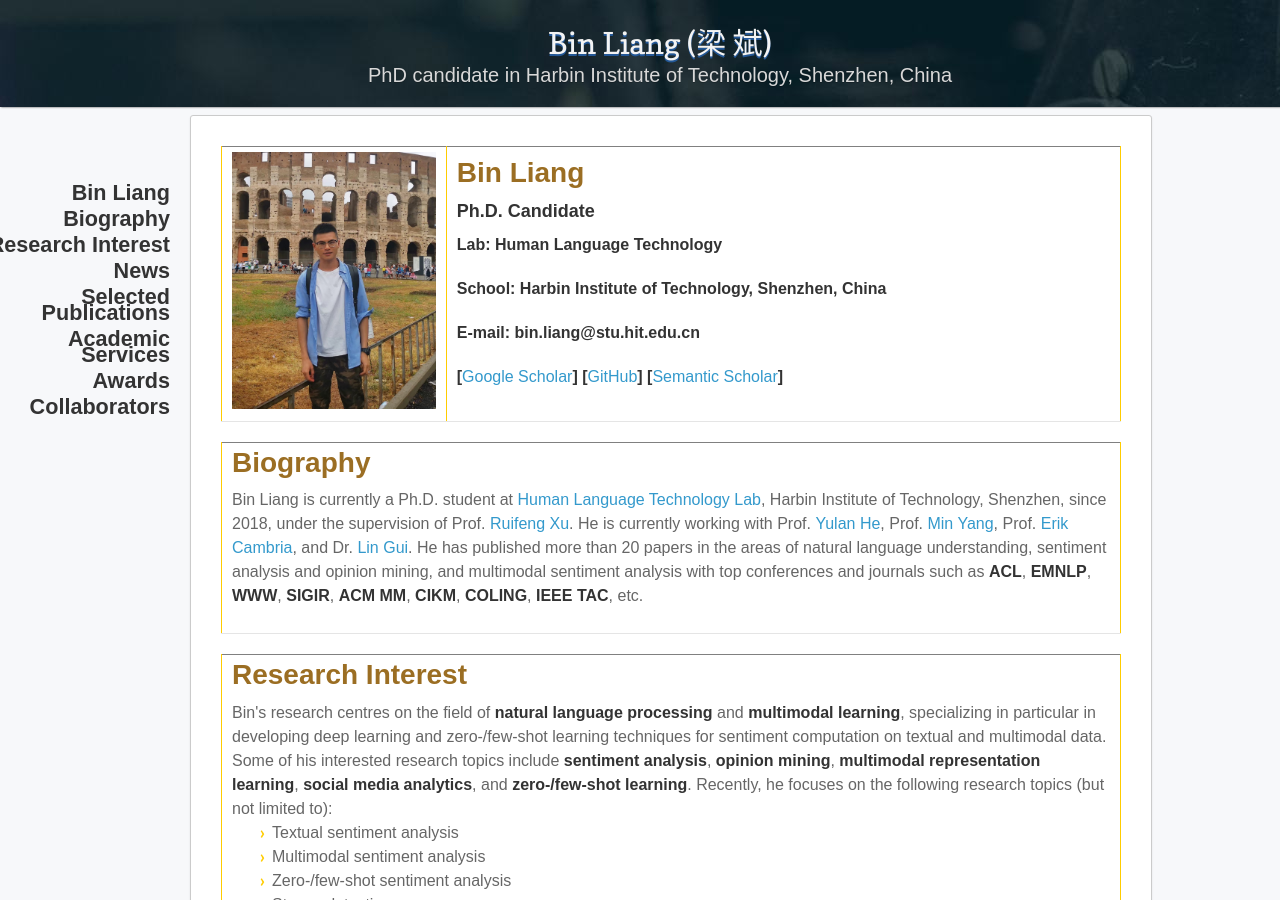
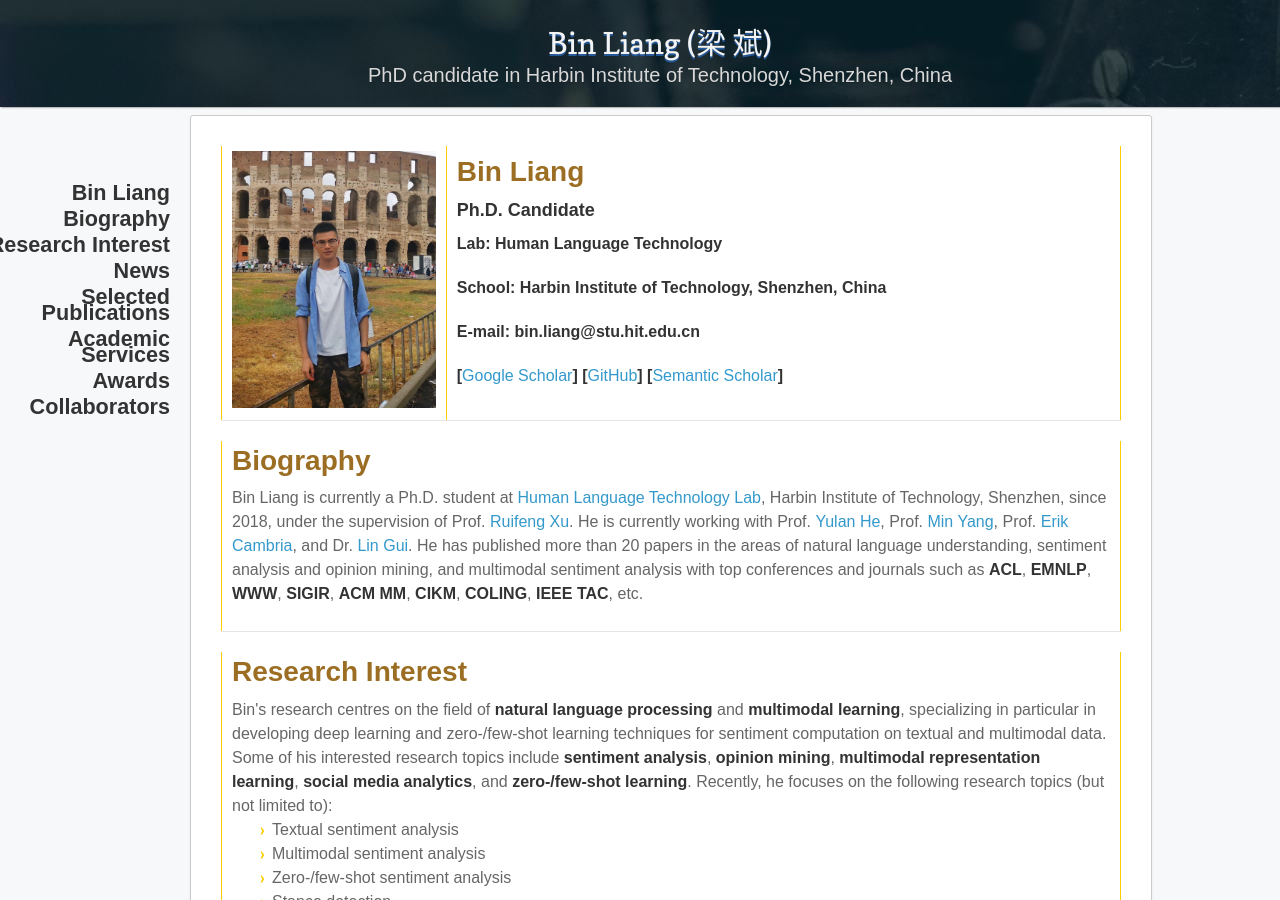
Before and after one commit to BinLiang-NLP/BinLiang-NLP.github.io, a Jekyll site: the page built from index.md, in a window 1280 px wide and 900 px high. Built offline with Jekyll 4.4.1, drawn with Linux system fonts in a browser that asks for light colours; nearby versions of some CDN libraries; our own code applies the rules of GitHub Pages for plain Markdown files.

Commit message:
Update index.md

```diff
--- a/index.md
+++ b/index.md
@@ -1,4 +1,4 @@
-<table border="1">
+<table border="0">
   <tr>
     <td width="25%">
       <img src="/binliang-a.jpeg" width="100%">
@@ -14,7 +14,7 @@
   </tr>
 </table>
 
-<table border="1">
+<table border="0">
   <tr>
     <td width="100%">
       <h1>Biography</h1>
@@ -26,7 +26,7 @@
 </table>
 
 
-<table border="1">
+<table border="0">
   <tr>
     <td width="100%">
       <h1>Research Interest</h1>
@@ -45,7 +45,7 @@
 
 
 
-<table border="1">
+<table border="0">
   <tr>
     <td width="100%">
       <h1>News</h1>
@@ -67,7 +67,7 @@
   </tr>
 </table>
 
-<table border="1">
+<table border="0">
   <tr>
     <td width="100%">
 <h1>Selected Publications</h1>
@@ -206,7 +206,7 @@ Ruifeng Xu<br>
 </table>
 
 
-<table border="1">
+<table border="0">
   <tr>
     <td width="100%">
       <h1>Academic Services</h1>
@@ -252,7 +252,7 @@ Ruifeng Xu<br>
 </table>
 
 
-<table border="1">
+<table border="0">
   <tr>
     <td width="100%">
      <h1>Collaborators</h1>
```
